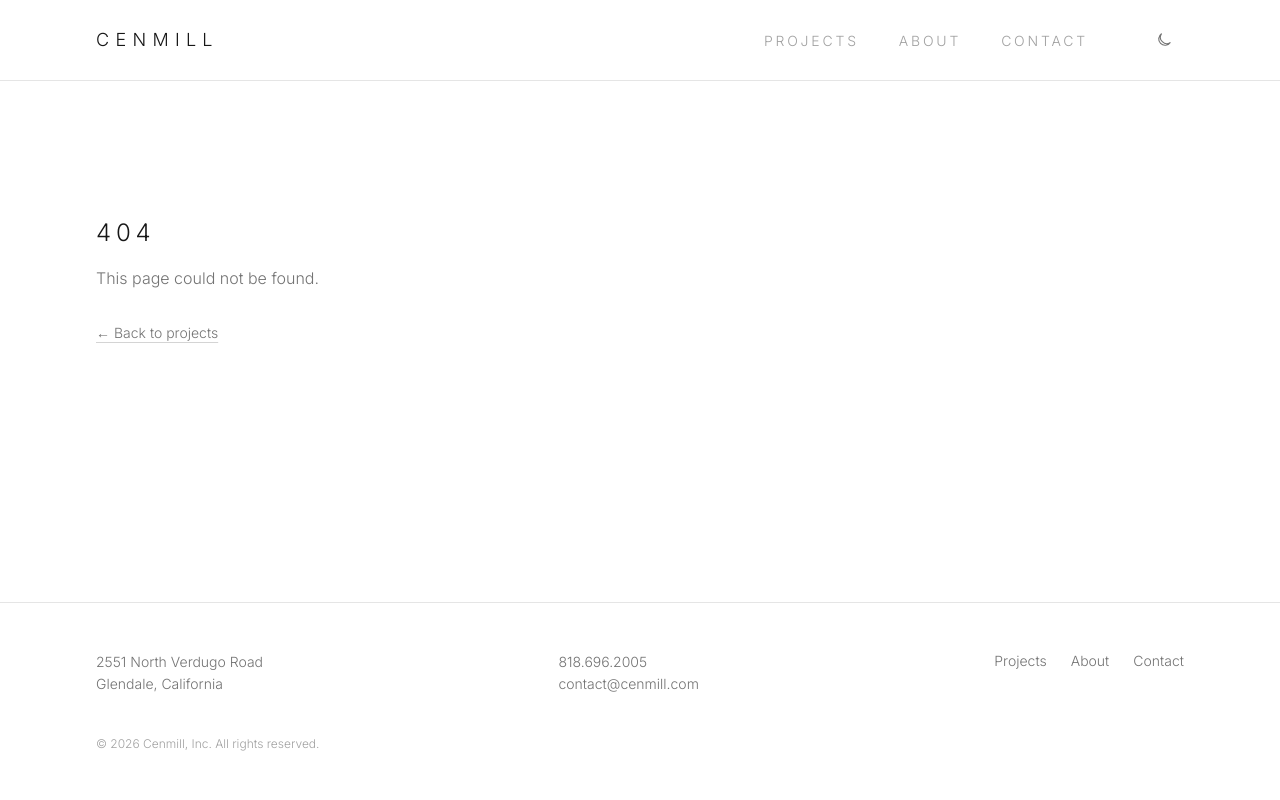
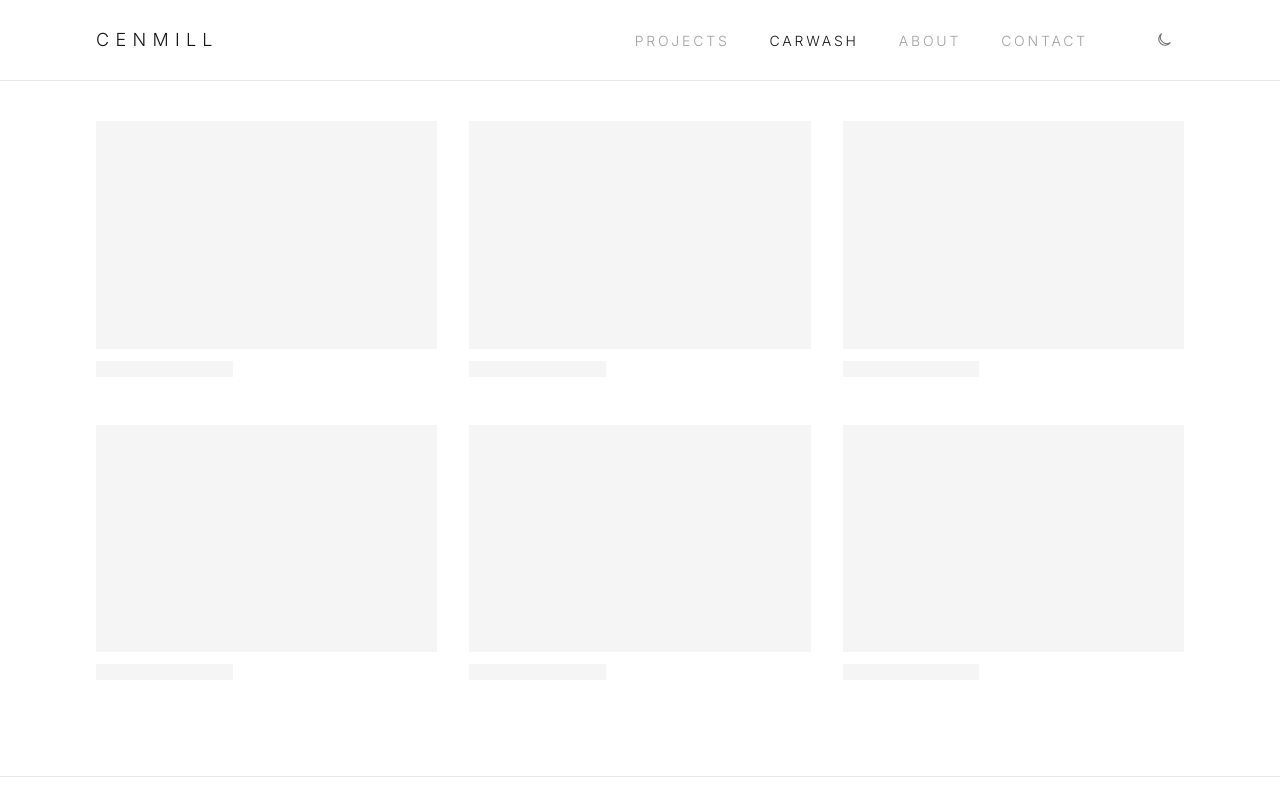
Before and after one commit to assemblear-cmd/cenmill_website, a Next.js app: page /carwash in a window 1280 px wide. Before the commit this address had no page. Shown: the top 800 px of the page. Built offline with nearby package versions, Linux system fonts and the light colour scheme.

Commit message:
feat: add carwash project placeholders

```diff
--- /dev/null
+++ b/src/app/carwash/page.tsx
@@ -0,0 +1,24 @@
+import type { Metadata } from "next";
+
+export const metadata: Metadata = {
+  title: "Carwash",
+  description: "Carwash projects by Cenmill.",
+};
+
+const emptySlots = Array.from({ length: 6 }, (_, index) => index + 1);
+
+export default function CarwashPage() {
+  return (
+    <section>
+      <h1 className="sr-only">Carwash Projects</h1>
+      <ul className="grid grid-cols-1 gap-x-8 gap-y-12 sm:grid-cols-2 lg:grid-cols-3">
+        {emptySlots.map((slot) => (
+          <li key={slot} aria-label={`Empty project slot ${slot}`}>
+            <div className="aspect-3/2 bg-neutral-100 transition-colors dark:bg-neutral-900" />
+            <div className="mt-3 h-4 w-2/5 bg-neutral-100 transition-colors dark:bg-neutral-900" />
+          </li>
+        ))}
+      </ul>
+    </section>
+  );
+}
--- a/src/components/Header.tsx
+++ b/src/components/Header.tsx
@@ -7,6 +7,7 @@ import ThemeToggle from "@/components/ThemeToggle";
 
 const links = [
   { href: "/projects", label: "Projects" },
+  { href: "/carwash", label: "Carwash" },
   { href: "/about", label: "About" },
   { href: "/contact", label: "Contact" },
 ];
```
